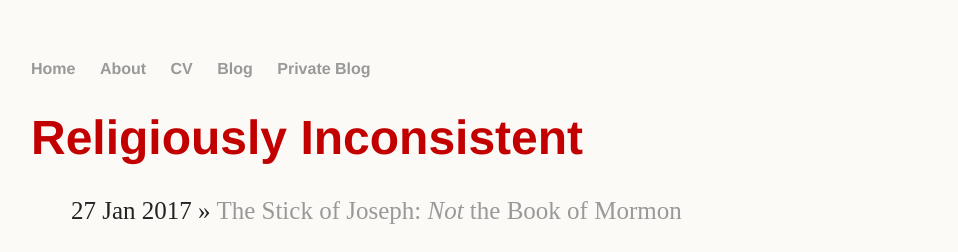
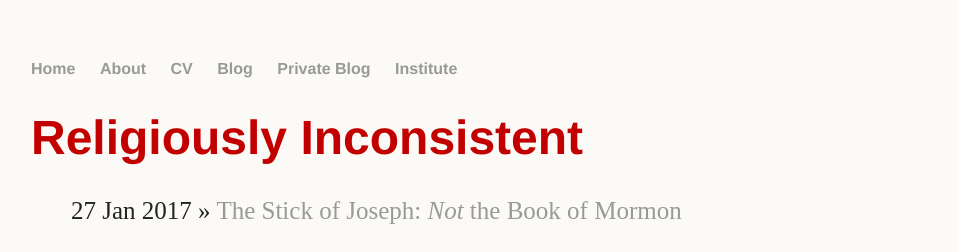
Before and after one commit to nutterb/nutterb.github.com, a Jekyll site: the page built from private/index.html, in a window 1280 px wide and 900 px high. Shown: the top 252 px of the window, without its empty margins (161-1119 px from the left). Built offline with Jekyll 4.4.1, drawn with Linux system fonts in a browser that asks for light colours.

Commit message:
Update default_private.html

```diff
--- a/_layouts/default_private.html
+++ b/_layouts/default_private.html
@@ -13,7 +13,8 @@
 	        		<li><a href="/cv">CV</a></li>
 	        		<li><a href="/blog">Blog</a></li>
 	        		<li><a href="/private">Private Blog</a></li>
-	    		</ul>
+				<li><a href="/institute">Institute</a></li>
+			</ul>
 			</nav>
 			<div class="container">
 
```
